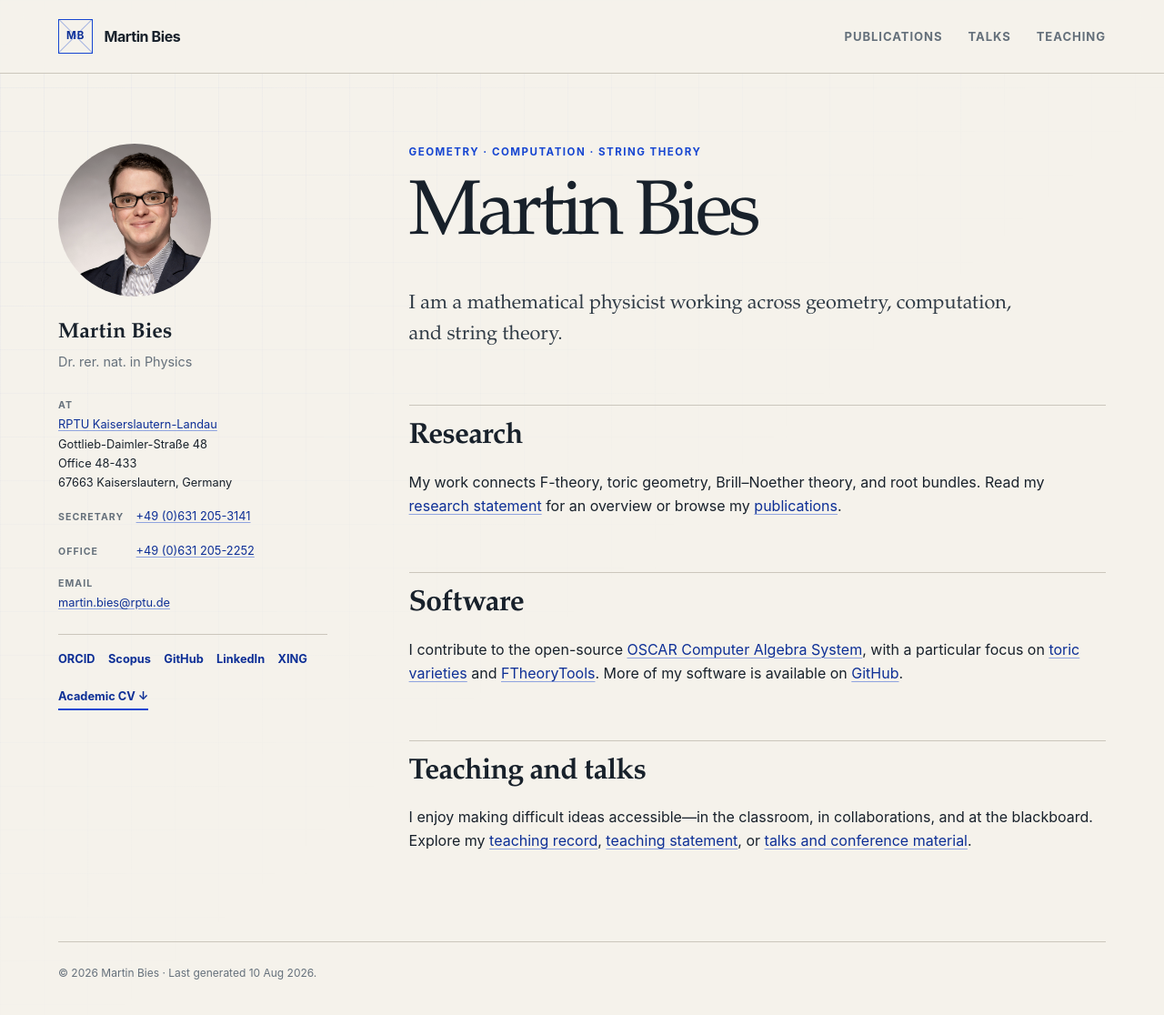
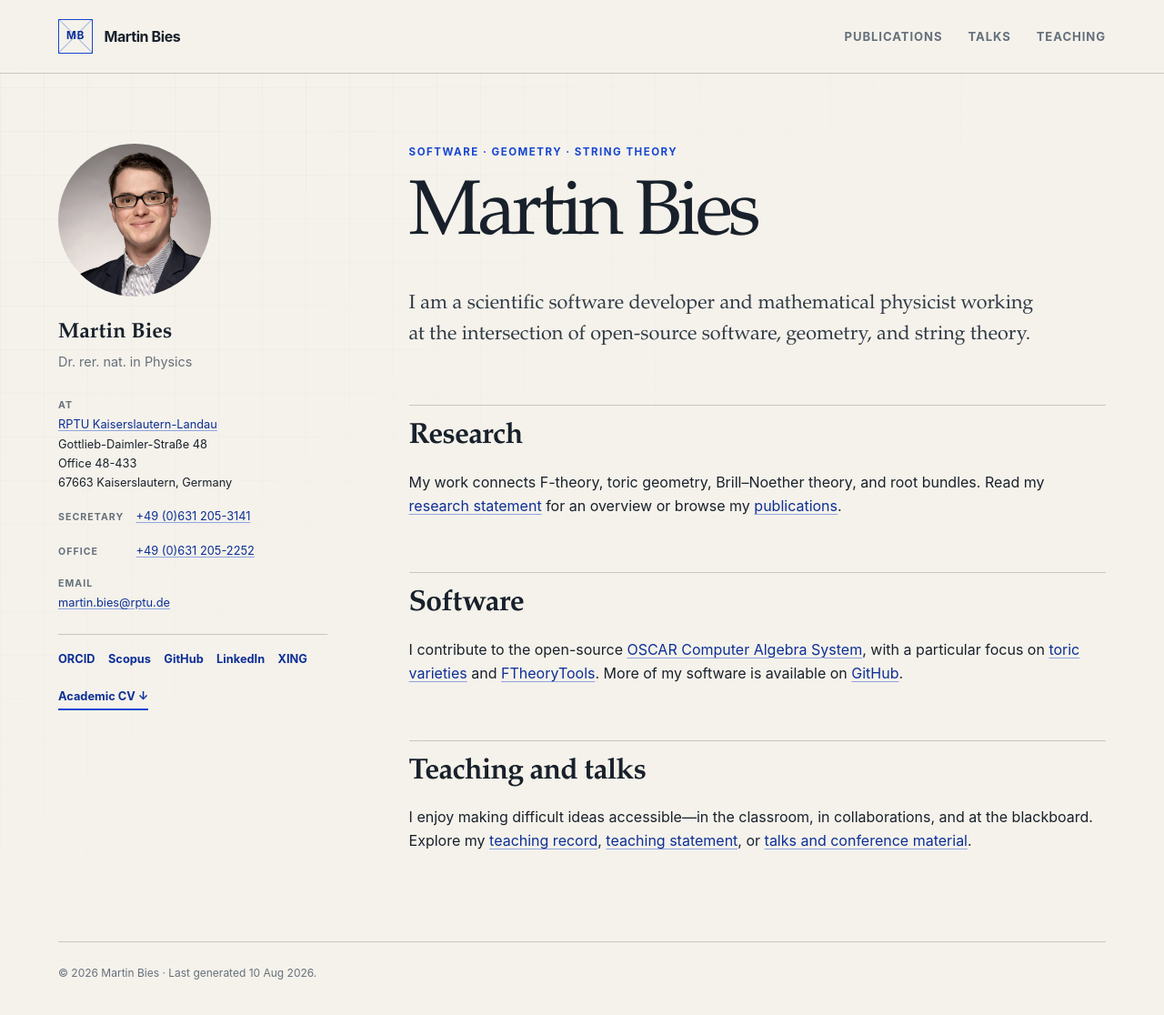
Before and after one commit to MartinBies/MartinBies.github.io, a Jekyll site: the page built from index.md, in a window 1280 px wide and 1119 px high. Shown: the top 1116 px of the window at 91% size. Built offline with Jekyll 4.4.1, drawn with Linux system fonts in a browser that asks for light colours.

Commit message:
Overhaul main topics highlighted on website

```diff
--- a/_layouts/default.html
+++ b/_layouts/default.html
@@ -91,7 +91,7 @@
     </aside>
 
     <article class="page">
-      {% if page.url == '/' %}<p class="page-kicker">Geometry · computation · string theory</p>{% endif %}
+      {% if page.url == '/' %}<p class="page-kicker">Software · geometry · string theory</p>{% endif %}
       <h1>{{ page.title }}</h1>
       <div class="page__content">
         {{ content }}
--- a/index.md
+++ b/index.md
@@ -1,9 +1,9 @@
 ---
 title: Martin Bies
-excerpt: "Martin Bies is a mathematical physicist working across geometry, computation, and string theory."
+excerpt: "Martin Bies is a scientific software developer and mathematical physicist working across software, geometry, and string theory."
 ---
 
-I am a mathematical physicist working across geometry, computation, and string theory.
+I am a scientific software developer and mathematical physicist working at the intersection of open-source software, geometry, and string theory.
 
 ## Research
 
```
